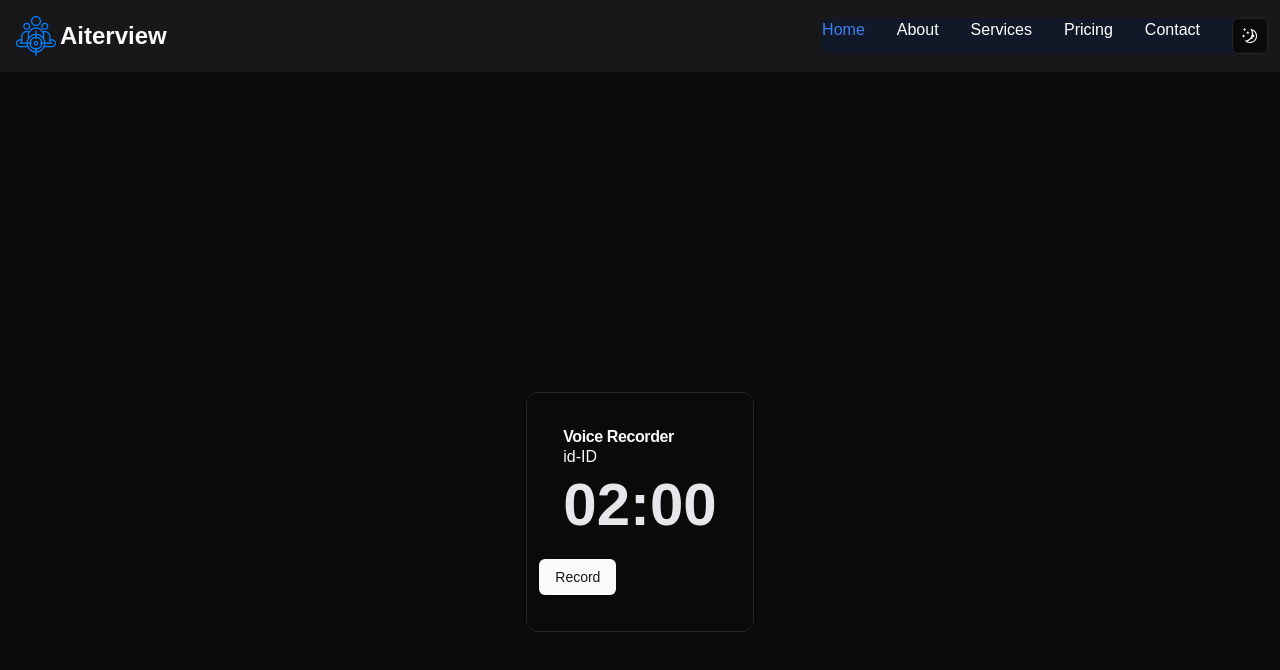
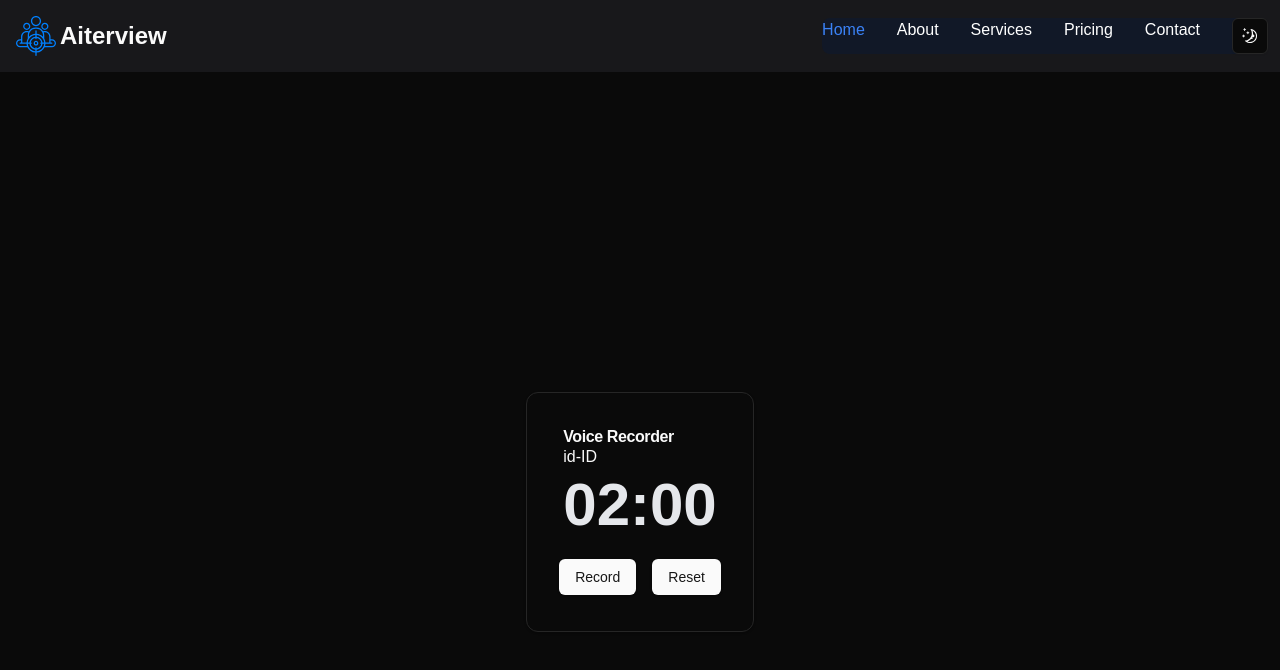
Before and after one commit to far-id/aiterview, a Next.js app: page /interviewing in a window 1280 px wide. Shown: the top 670 px of the page. Built offline with nearby package versions, Linux system fonts and the light colour scheme.

Commit message:
refacto recorder

```diff
--- a/src/app/(interview)/interviewing/page.tsx
+++ b/src/app/(interview)/interviewing/page.tsx
@@ -1,98 +1,15 @@
 'use client';
+import Recorder from '@/components/my/Recorder';
+import { useState } from 'react';
 
-import { Button } from '@/components/ui/button';
-import { Card, CardContent, CardHeader, CardTitle } from '@/components/ui/card';
-import { useEffect, useRef, useState } from 'react';
-
-export default function Voice() {
-	const [text, setText] = useState<string>('');
-	const [recognition, setRecognition] = useState<SpeechRecognition | null>(null);
-	const [language, setLanguage] = useState<string>('id-ID');
-	const [duration, setDuration] = useState<number>(120);
-	const timerRef = useRef<NodeJS.Timeout | null>(null);
-
-	function handleOnRecord() {
-		if (timerRef.current) {
-			clearInterval(timerRef.current);
-		}
-		if (recognition) {
-			recognition.stop();
-			setRecognition(null);
-			return;
-		}
-		startRecording();
+export default function Page() {
+	const [answer, setAnswer] = useState<string>('');
+	function changeAnswer(newAnswer: string | ((prevAnswer: string) => string)) {
+		setAnswer(newAnswer);
 	}
-
-	function startRecording() {
-		setDuration(120);
-		setText('');
-
-		const SpeechRecognition = window.SpeechRecognition || window.webkitSpeechRecognition;
-		const newRecognition = new SpeechRecognition();
-		newRecognition.continuous = true;
-		newRecognition.lang = language;
-
-		newRecognition.onresult = (e: SpeechRecognitionEvent) => {
-			const current = e.resultIndex;
-			const transcript = e.results[current][0].transcript;
-			setText((prevText) => prevText + '. ' + transcript);
-		};
-
-		newRecognition.start();
-		setRecognition(newRecognition);
-
-		setTimeout(() => stopRecording(newRecognition), duration * 1000); // in milliseconds
-	}
-
-	function stopRecording(newRecognition: SpeechRecognition) {
-		if (newRecognition) {
-			newRecognition.stop();
-			setRecognition(null);
-		}
-	}
-
-	function formatTime(time: number): string {
-		const minutes = Math.floor(time / 60); // Calculate minutes
-		const seconds = time % 60; // Calculate seconds
-		// Return the formatted string
-		return `${String(minutes).padStart(2, '0')}:${String(seconds).padStart(2, '0')}`;
-	}
-
-	function toggleLanguage() {
-		setLanguage((prevLanguage) => (prevLanguage === 'id-ID' ? 'en-US' : 'id-ID'));
-	}
-
-	useEffect(() => {
-		if (recognition) {
-			timerRef.current = setInterval(() => {
-				setDuration((prevTime) => {
-					if (prevTime <= 1) {
-						clearInterval(timerRef.current!);
-						return 0;
-					}
-					return prevTime - 1;
-				});
-			}, 1000); // Interval of 1 second
-		}
-		return () => {
-			if (timerRef.current) {
-				clearInterval(timerRef.current);
-			}
-		};
-	}, [recognition]);
 	return (
-		<div className='container flex items-center justify-center min-h-screen'>
-			<Card className='p-3'>
-				<CardHeader>
-					<CardTitle>Voice Recorder</CardTitle>
-					{language}
-					<div className='text-6xl font-bold text-gray-800 dark:text-gray-200 mb-8 text-center'>
-						{formatTime(duration)}
-					</div>
-				</CardHeader>
-				<Button onClick={handleOnRecord}>{recognition ? 'Stop' : 'Record'}</Button>
-				<CardContent>{text.slice(2)}</CardContent>
-			</Card>
+		<div className=''>
+			<Recorder {...{ answer, changeAnswer }} />
 		</div>
 	);
 }
--- /dev/null
+++ b/src/components/my/Recorder.tsx
@@ -0,0 +1,107 @@
+'use client';
+
+import { Button } from '@/components/ui/button';
+import { Card, CardContent, CardHeader, CardTitle } from '@/components/ui/card';
+import { useEffect, useRef, useState } from 'react';
+
+const Recorder = ({
+	answer,
+	changeAnswer,
+}: {
+	answer: string;
+	changeAnswer: (newAnswer: string | ((prevAnswer: string) => string)) => void;
+}) => {
+	const [recognition, setRecognition] = useState<SpeechRecognition | null>(null);
+	const [timeLeft, setTimeLeft] = useState<number>(120);
+	const timerRef = useRef<NodeJS.Timeout | null>(null);
+
+	function handleOnRecord() {
+		if (timerRef.current) {
+			clearInterval(timerRef.current);
+		}
+		if (recognition) {
+			recognition.stop();
+			setRecognition(null);
+			return;
+		}
+		startRecording();
+	}
+
+	function startRecording() {
+		const SpeechRecognition = window.SpeechRecognition || window.webkitSpeechRecognition;
+		const newRecognition = new SpeechRecognition();
+		newRecognition.continuous = true;
+		newRecognition.lang = 'id-ID';
+
+		newRecognition.onresult = (e: SpeechRecognitionEvent) => {
+			const current = e.resultIndex;
+			const transcript = e.results[current][0].transcript;
+			changeAnswer((prevAnswer: string) => prevAnswer + '. ' + transcript);
+		};
+
+		newRecognition.start();
+		setRecognition(newRecognition);
+
+		setTimeout(() => stopRecording(newRecognition), timeLeft * 1000); // in milliseconds
+	}
+
+	function stopRecording(newRecognition: SpeechRecognition) {
+		if (newRecognition) {
+			newRecognition.stop();
+			setRecognition(null);
+		}
+	}
+
+	function formatTime(time: number): string {
+		const minutes = Math.floor(time / 60); // Calculate minutes
+		const seconds = time % 60; // Calculate seconds
+		// Return the formatted string
+		return `${String(minutes).padStart(2, '0')}:${String(seconds).padStart(2, '0')}`;
+	}
+
+	function handleOnReset() {
+		changeAnswer('');
+		setTimeLeft(120);
+	}
+
+	useEffect(() => {
+		if (recognition) {
+			timerRef.current = setInterval(() => {
+				setTimeLeft((prevTime) => {
+					if (prevTime <= 1) {
+						clearInterval(timerRef.current!);
+						return 0;
+					}
+					return prevTime - 1;
+				});
+			}, 1000); // Interval of 1 second
+		}
+		return () => {
+			if (timerRef.current) {
+				clearInterval(timerRef.current);
+			}
+		};
+	}, [recognition]);
+	return (
+		<div className='container flex items-center justify-center min-h-screen w-full'>
+			<Card className='p-3'>
+				<CardHeader>
+					<CardTitle>Voice Recorder</CardTitle>
+					id-ID
+					<div className='text-6xl font-bold text-gray-800 dark:text-gray-200 mb-8 text-center'>
+						{formatTime(timeLeft)}
+					</div>
+				</CardHeader>
+				<div className='flex justify-center gap-x-4'>
+					<Button onClick={handleOnRecord}>{recognition ? 'Stop' : 'Record'}</Button>
+					<Button onClick={handleOnReset} disabled={!!recognition}>
+						Reset
+					</Button>
+				</div>
+				<CardContent>{answer.slice(2)}</CardContent>
+			</Card>
+		</div>
+	);
+};
+
+export default Recorder;
```
